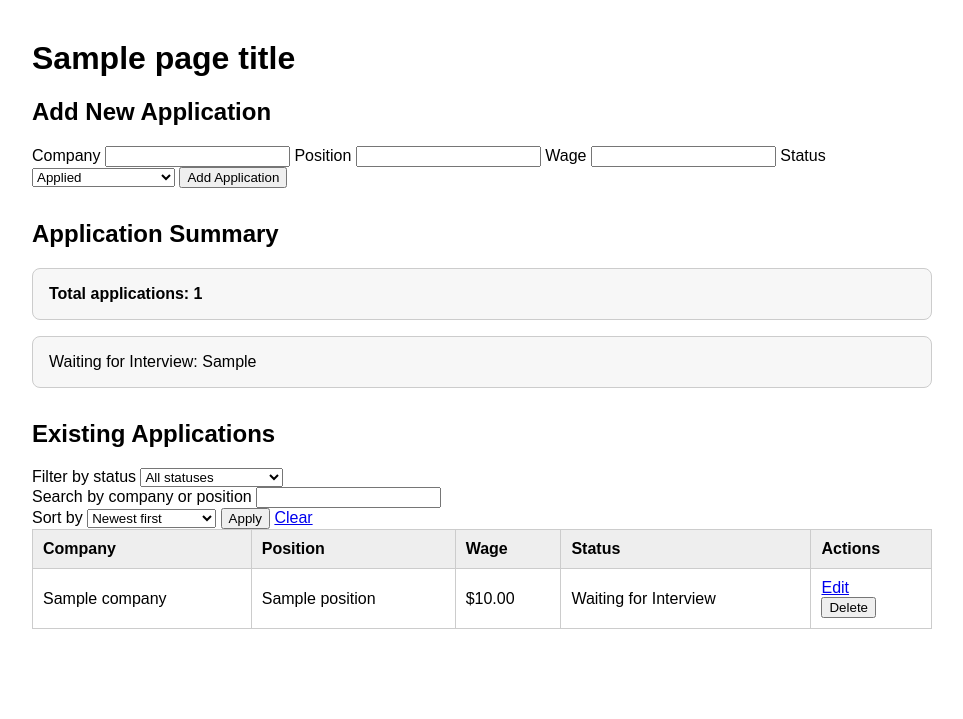
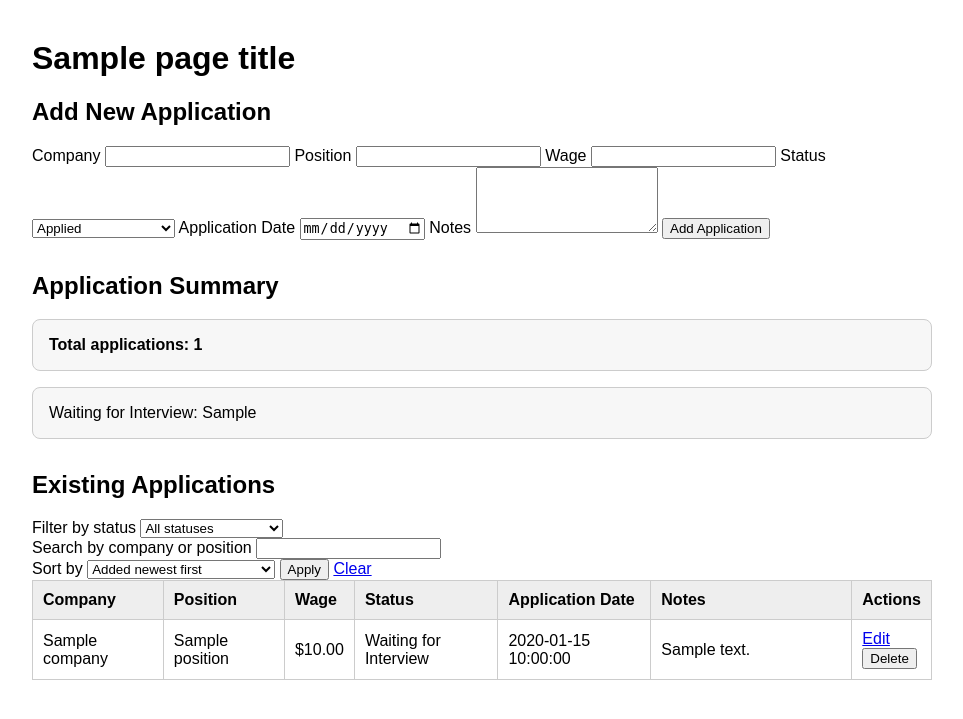
Before and after one commit to UniChen03/job_application_tracker, a Flask app: template templates/index.html in a window 1280 px wide. Shown: the top 719 px of the page, without its empty margins (158-1121 px from the left). Run offline with Flask 3, Linux system fonts and the light colour scheme; the template is opened without the code that fills it: most values are stand-ins (such as "Sample title", 1, 10 or a date in 2020).

Commit message:
Add application dates, notes, and date sorting

```diff
--- a/app.py
+++ b/app.py
@@ -1,4 +1,5 @@
 import sqlite3
+from datetime import date
 from pathlib import Path
 
 from flask import Flask, redirect, render_template, request, url_for
@@ -16,6 +17,10 @@ ALLOWED_STATUSES = {
 }
 SORT_OPTIONS = {
     "newest": "id DESC",
+    "application_date": (
+        "application_date IS NULL ASC, "
+        "application_date DESC, id DESC"
+    ),
     "company": "company COLLATE NOCASE ASC",
     "position": "position COLLATE NOCASE ASC",
     "wage": "wage DESC",
@@ -33,6 +38,8 @@ def validate_application_form(form):
     position = form.get("position", "").strip()
     wage_text = form.get("wage", "").strip()
     status = form.get("status", "").strip()
+    application_date = form.get("application_date", "").strip()
+    notes = form.get("notes", "").strip()
 
     if not company or not position or not status:
         return None, "Company, position, and status are required."
@@ -54,7 +61,33 @@ def validate_application_form(form):
     if wage is not None and wage < 0:
         return None, "Wage cannot be negative."
 
-    return (company, position, wage, status), None
+    if application_date:
+        try:
+            parsed_application_date = date.fromisoformat(application_date)
+        except ValueError:
+            return None, "Application date must be a valid date."
+
+        if parsed_application_date > date.today():
+            return None, "Application date cannot be in the future."
+
+        application_date = parsed_application_date.isoformat()
+
+    if len(notes) > 2000:
+        return None, "Notes must be 2000 characters or fewer."
+
+    application_date = application_date or None
+    notes = notes or None
+
+    form_data = (
+        company,
+        position,
+        wage,
+        status,
+        application_date,
+        notes,
+    )
+
+    return form_data, None
 
 
 @app.route("/")
@@ -73,7 +106,8 @@ def index():
     connection = get_db_connection()
 
     query = """
-            SELECT id, company, position, wage, status
+            SELECT id, company, position, wage, status,
+                   application_date, notes
             FROM applications
     """
     conditions = []
@@ -130,6 +164,7 @@ def index():
         selected_sort=selected_sort,
         total_applications=total_applications,
         status_counts=status_counts,
+        today=date.today().isoformat(),
     )
 
 
@@ -140,15 +175,29 @@ def add_application():
     if err_msg is not None:
         return err_msg, 400
 
-    company, position, wage, status = form_data
+    company, position, wage, status, application_date, notes = form_data
 
     connection = get_db_connection()
     connection.execute(
         """
-        INSERT INTO applications (company, position, wage, status)
-        VALUES (?, ?, ?, ?)
+        INSERT INTO applications (
+            company,
+            position,
+            wage,
+            status,
+            application_date,
+            notes
+        )
+        VALUES (?, ?, ?, ?, ?, ?)
         """,
-        (company, position, wage, status),
+        (
+            company,
+            position,
+            wage,
+            status,
+            application_date,
+            notes,
+        ),
     )
     connection.commit()
     connection.close()
@@ -199,7 +248,8 @@ def edit_application(application_id):
 
     application = connection.execute(
         """
-        SELECT id, company, position, wage, status
+        SELECT id, company, position, wage, status,
+               application_date, notes
         FROM applications
         WHERE id = ?
         """,
@@ -216,16 +266,29 @@ def edit_application(application_id):
         if err_msg is not None:
             return err_msg, 400
 
-        company, position, wage, status = form_data
+        company, position, wage, status, application_date, notes = form_data
 
         connection = get_db_connection()
         connection.execute(
             """
             UPDATE applications
-            SET company = ?, position = ?, wage = ?, status = ?
+            SET company = ?,
+                position = ?,
+                wage = ?,
+                status = ?,
+                application_date = ?,
+                notes = ?
             WHERE id = ?
             """,
-            (company, position, wage, status, application_id),
+            (
+                company,
+                position,
+                wage,
+                status,
+                application_date,
+                notes,
+                application_id,
+            ),
         )
         connection.commit()
         connection.close()
@@ -235,4 +298,5 @@ def edit_application(application_id):
     return render_template(
         "edit.html",
         application=application,
+        today=date.today().isoformat(),
     )
--- a/schema.sql
+++ b/schema.sql
@@ -14,5 +14,19 @@ CREATE TABLE IF NOT EXISTS applications (
                 'Withdrawn',
                 'Other'
             )
+        ),
+    application_date TEXT
+        CHECK (
+            application_date IS NULL
+            OR (
+                length(application_date) = 10
+                AND application_date GLOB
+                    '[0-9][0-9][0-9][0-9]-[0-9][0-9]-[0-9][0-9]'
+            )
+        ),
+    notes TEXT
+        CHECK (
+            notes IS NULL
+            OR length(notes) <= 2000
         )
 );
--- a/static/style.css
+++ b/static/style.css
@@ -54,3 +54,21 @@ dialog::backdrop {
     padding: 0;
     list-style: none;
 }
+
+.notes-cell {
+    min-width: 180px;
+}
+
+.application-notes {
+    white-space: pre-wrap;
+}
+
+.edit-control {
+    width: 100%;
+    max-width: 100%;
+    box-sizing: border-box;
+}
+
+textarea.edit-control {
+    resize: vertical;
+}
--- a/templates/index.html
+++ b/templates/index.html
@@ -51,6 +51,22 @@
                 <option value="Withdrawn">Withdrawn</option>
                 <option value="Other">Other</option>
             </select>
+
+            <label for="application-date">Application Date</label>
+            <input
+                type="date"
+                id="application-date"
+                name="application_date"
+                max="{{ today }}"
+            >
+
+            <label for="notes">Notes</label>
+            <textarea
+                id="notes"
+                name="notes"
+                maxlength="2000"
+                rows="4"
+            ></textarea>
 
             <button type="submit">Add Application</button>
         </form>
@@ -108,7 +124,14 @@
                     value="newest"
                     {% if selected_sort == "newest" %}selected{% endif %}
                 >
-                    Newest first
+                    Added newest first
+                </option>
+
+                <option
+                    value="application_date"
+                    {% if selected_sort == "application_date" %}selected{% endif %}
+                >
+                    Application date newest first
                 </option>
 
                 <option
@@ -144,6 +167,8 @@
                     <th>Position</th>
                     <th>Wage</th>
                     <th>Status</th>
+                    <th>Application Date</th>
+                    <th>Notes</th>
                     <th>Actions</th>
                 </tr>
             </thead>
@@ -270,6 +295,41 @@
                         </td>
 
                         <td>
+                            <span class="display-value">
+                                {% if application.application_date %}
+                                    {{ application.application_date }}
+                                {% else %}
+                                    Not provided
+                                {% endif %}
+                            </span>
+
+                            <input
+                                class="edit-control"
+                                type="date"
+                                name="application_date"
+                                value="{{ application.application_date or '' }}"
+                                max="{{ today }}"
+                                form="edit-form-{{ application.id }}"
+                                hidden
+                            >
+                        </td>
+
+                        <td class="notes-cell">
+                            <span class="display-value application-notes">
+                                {{- application.notes or "Not provided" -}}
+                            </span>
+
+                            <textarea
+                                class="edit-control"
+                                name="notes"
+                                maxlength="2000"
+                                rows="4"
+                                form="edit-form-{{ application.id }}"
+                                hidden
+                            >{{ application.notes or '' }}</textarea>
+                        </td>
+
+                        <td>
                             <a
                                 class="edit-link"
                                 href="{{ url_for('edit_application', application_id=application.id) }}"
@@ -304,7 +364,7 @@
                     </tr>
                 {% else %}
                     <tr>
-                        <td colspan="5">
+                        <td colspan="7">
                             {% if selected_status and search_keyword %}
                                 No applications match the {{ selected_status }} status and keyword "{{ search_keyword }}".
                             {% elif selected_status %}
```
Also changed, not shown: LEARNING_LOG.md (+7 -0 lines), PROJECT_STATUS.md (+2 -1 lines), templates/edit.html (+24 -0 lines), tests/test_app.py (+77 -2 lines), tests/test_routes.py (+69 -11 lines), README.md.
